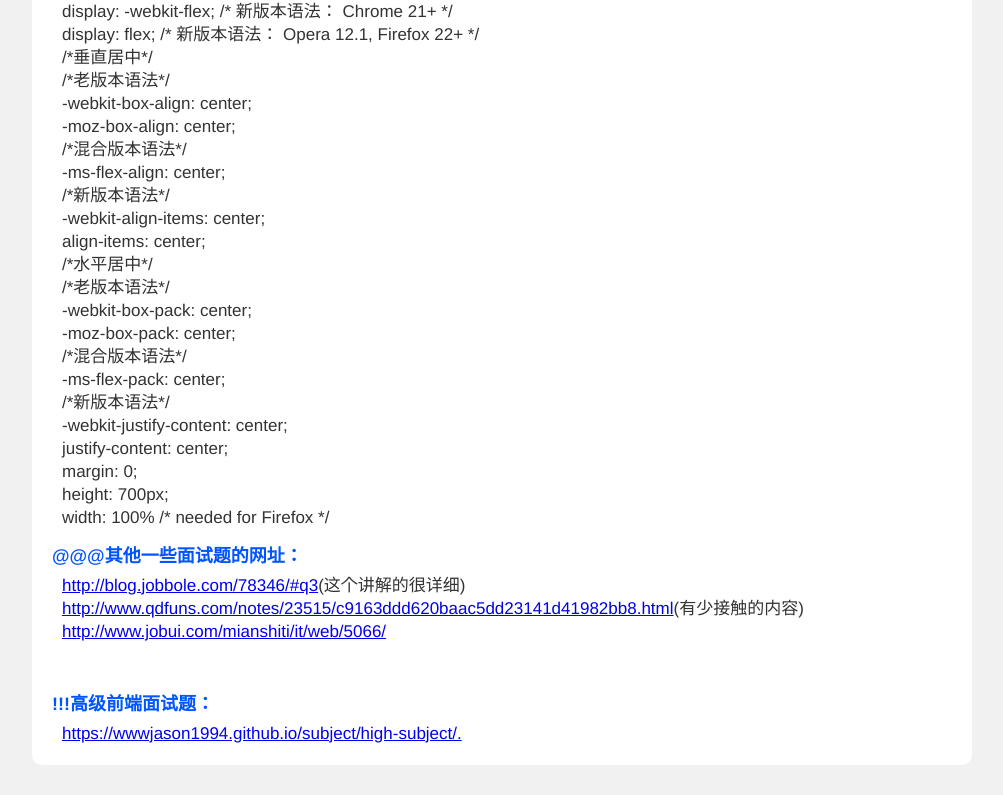
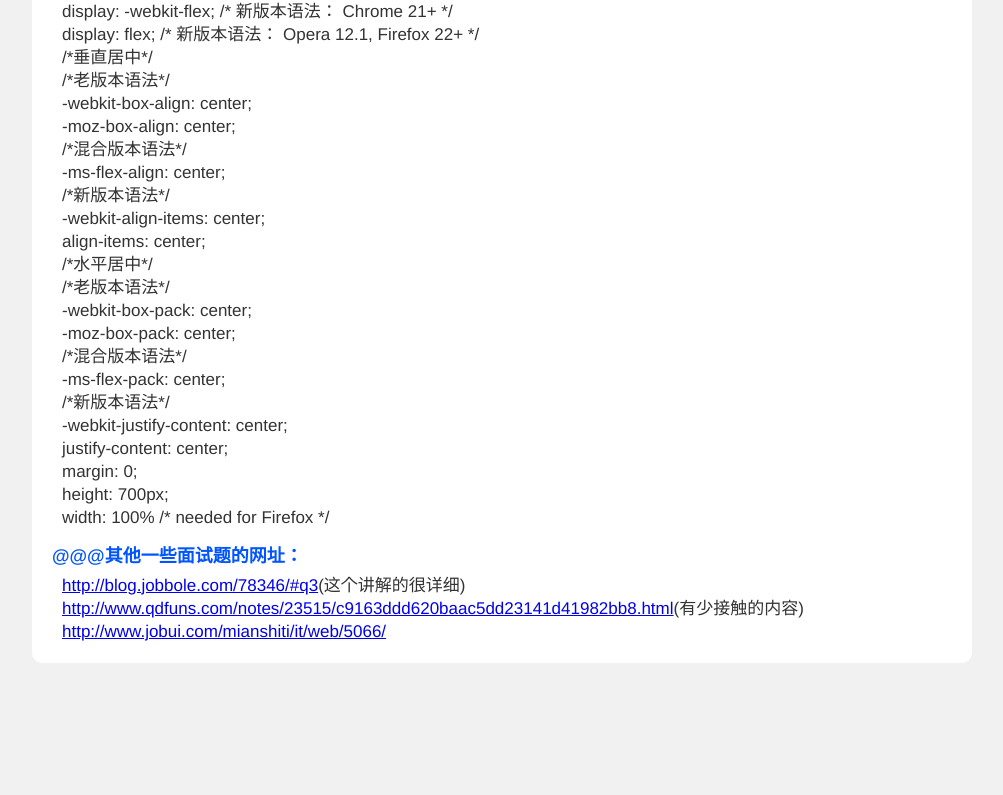
Before and after one commit to wwwjason1994/jason-subject, a plain HTML site: page index.html in a window 1280 px wide. Shown: the part 2222-3017 px from the top of the page, without its empty margins (138-1141 px from the left). After the commit the page ends 2915 px from the top, so only its background shows below. Drawn offline with Linux system fonts and the light colour scheme.

Commit message:
Update index.html
had problem get back

```diff
--- a/index.html
+++ b/index.html
@@ -150,9 +150,6 @@
         <p><a href="http://blog.jobbole.com/78346/#q3" target="_blank">http://blog.jobbole.com/78346/#q3</a>(这个讲解的很详细)</p>
         <p><a href="http://www.qdfuns.com/notes/23515/c9163ddd620baac5dd23141d41982bb8.html" target="_blank">http://www.qdfuns.com/notes/23515/c9163ddd620baac5dd23141d41982bb8.html</a>(有少接触的内容)</p>
         <p><a href="http://www.jobui.com/mianshiti/it/web/5066/" target="_blank">http://www.jobui.com/mianshiti/it/web/5066/</a></p>
-	<br><br>
-	<h3>!!!高级前端面试题：</h3>
-	<p><a href="https://wwwjason1994.github.io/subject/high-subject/." target="_blank">https://wwwjason1994.github.io/subject/high-subject/.</a></p>
     </div>
 </body>
 </html>
```
